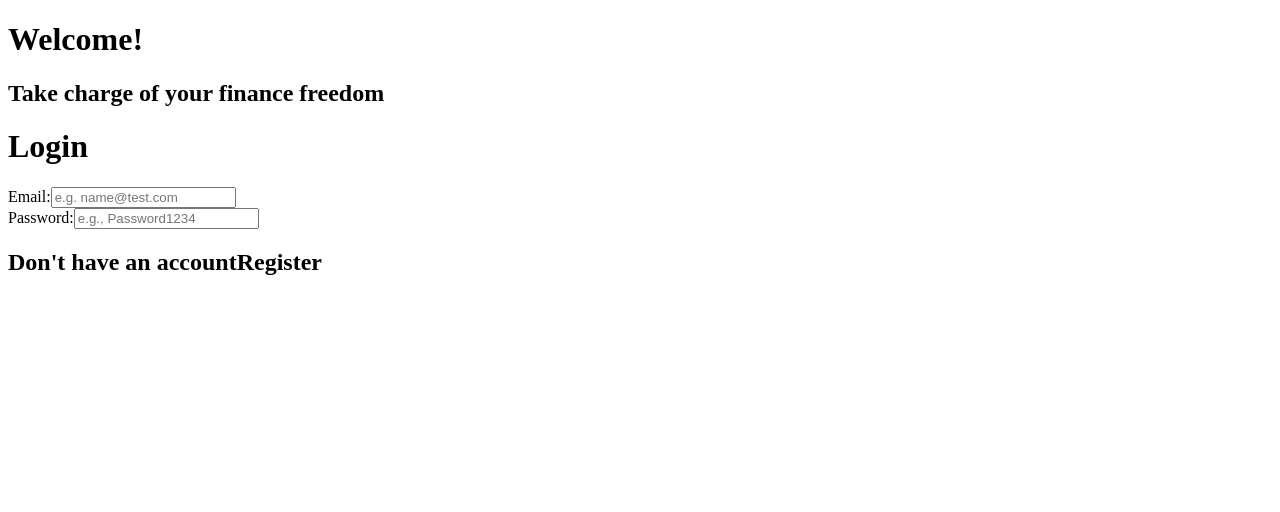
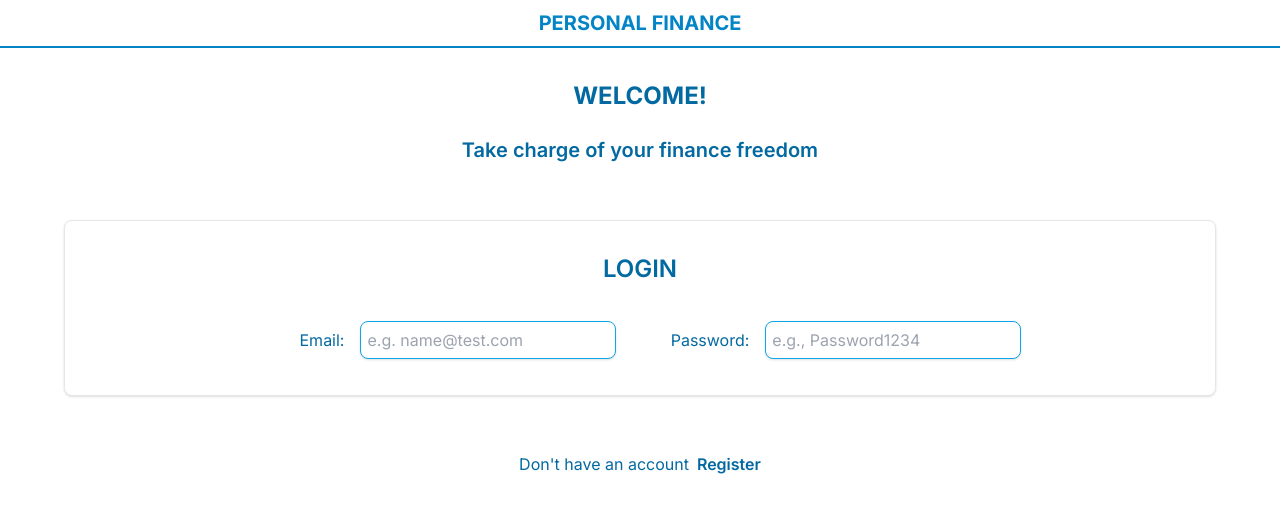
Before and after one commit to Noi-Git/finance-next-app, a Next.js app: page /login in a window 1280 px wide. Shown: the top 512 px of the page. Built offline with nearby package versions, Linux system fonts and the light colour scheme.

Commit message:
fix missing pages and test all pages routes

```diff
--- /dev/null
+++ b/src/app/globals.css
@@ -0,0 +1,3 @@
+@tailwind base;
+@tailwind components;
+@tailwind utilities;
--- /dev/null
+++ b/src/app/layout.tsx
@@ -0,0 +1,29 @@
+import Notification from '@/components/Notification'
+import Navbar from '../components/Navbar'
+import type { Metadata } from 'next'
+import { Inter } from 'next/font/google'
+import './globals.css'
+
+const inter = Inter({ subsets: ['latin'] })
+
+export const metadata: Metadata = {
+  title: 'Personal Finance',
+  description: 'Generated by create next app',
+}
+
+export default function RootLayout({
+  children,
+}: Readonly<{
+  children: React.ReactNode
+}>) {
+  return (
+    <html lang='en'>
+      <body className={inter.className}>
+        {/* <Notification /> */}
+        <Navbar />
+        {children}
+        {/* <Footer /> */}
+      </body>
+    </html>
+  )
+}
--- /dev/null
+++ b/src/app/page.tsx
@@ -0,0 +1,10 @@
+'use client'
+import { homeContainer } from '@/components/styles/home-style'
+
+export default function Home() {
+  return (
+    <>
+      <main className={homeContainer}>This is going to a home page</main>
+    </>
+  )
+}
--- /dev/null
+++ b/src/components/styles/nav-style.ts
@@ -0,0 +1,2 @@
+export const navBar =
+  'text-xl h-12 text-sky-600 font-bold flex items-center justify-center border-b-2 border-b-sky-600 uppercase'
```
